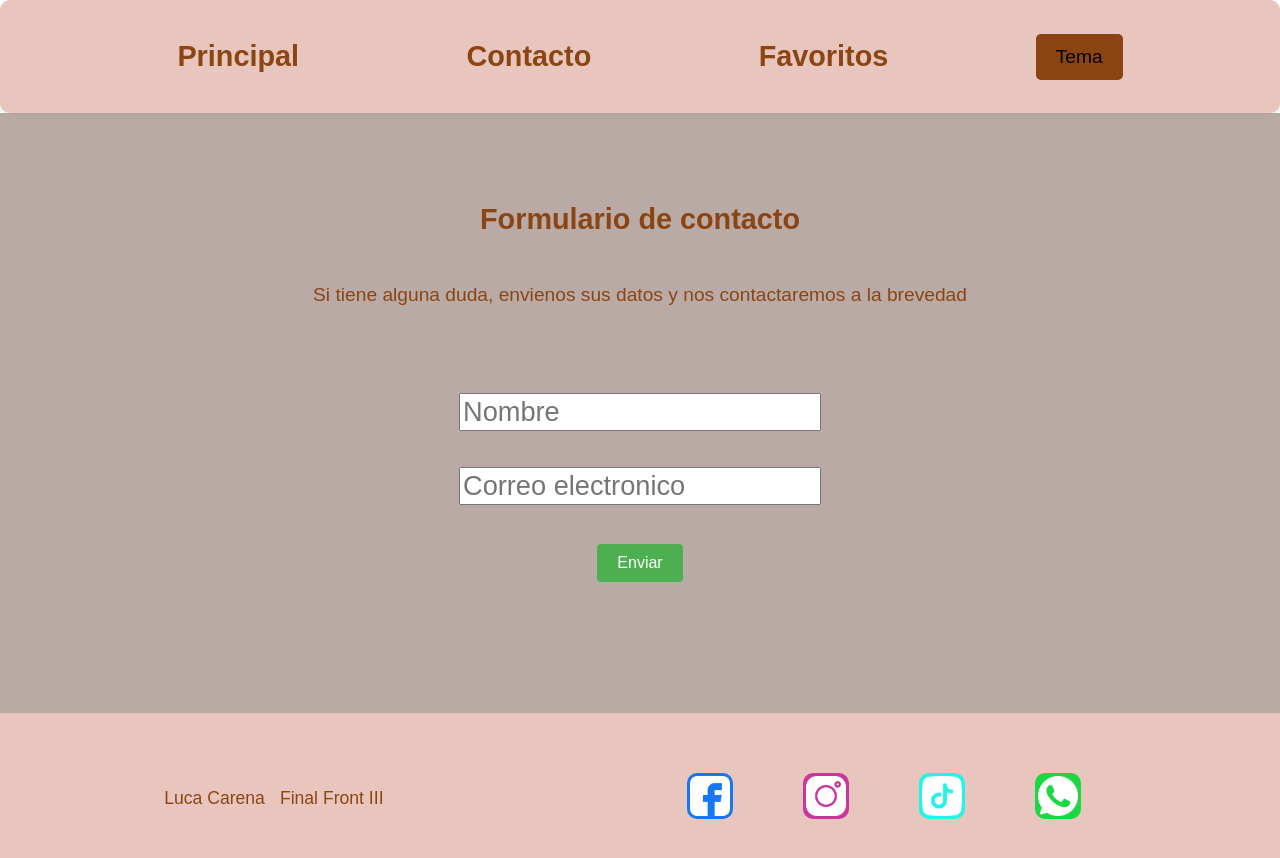
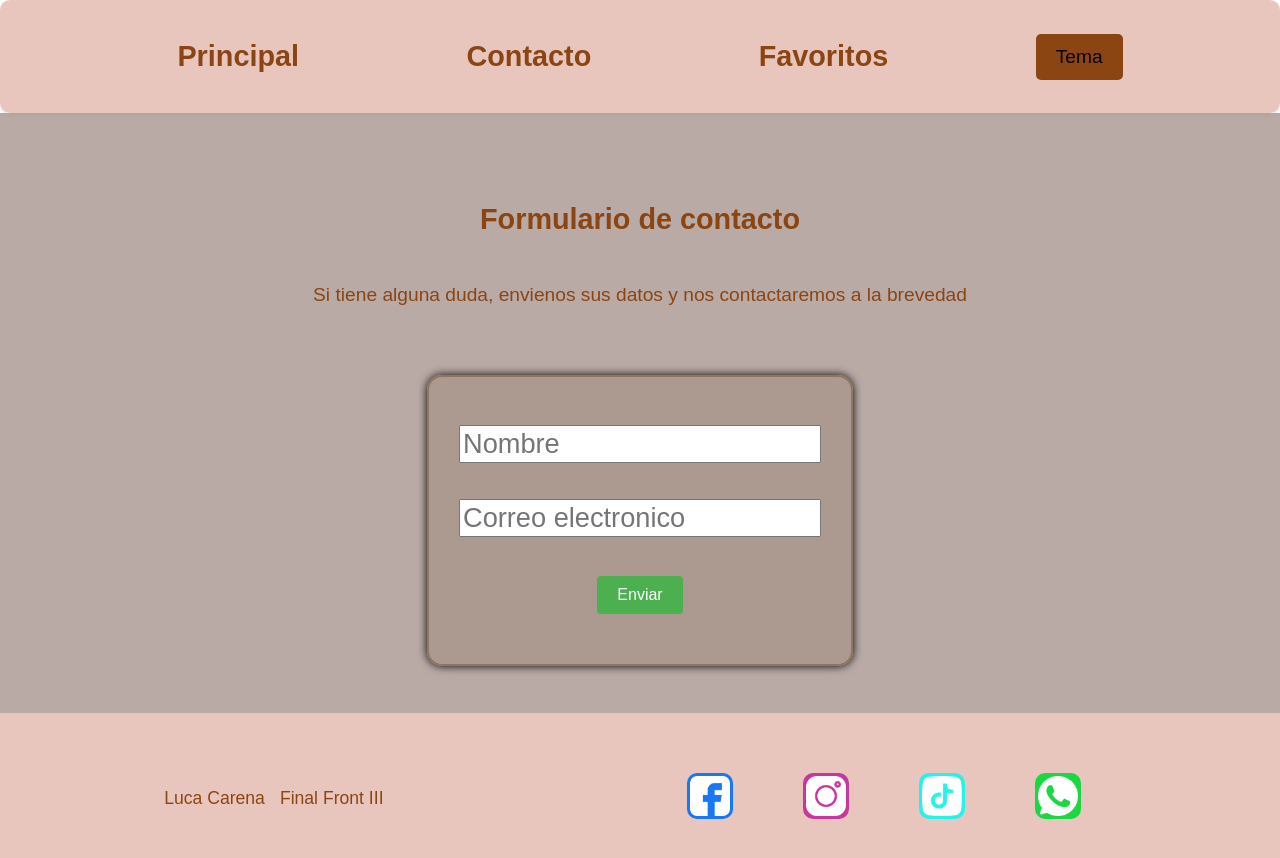
Before and after one commit to LucaCarena97/Final_FrontIII, a React (Vite) app: page /contact in a window 1280 px wide. Shown: the top 858 px of the page. Built offline with nearby package versions, Linux system fonts and the light colour scheme.

Commit message:
estilos form

```diff
--- a/src/App.jsx
+++ b/src/App.jsx
@@ -6,13 +6,11 @@ import { Contact } from "./routes/Contact";
 import { Navbar } from "./components/Navbar";
 import { Detail } from "./routes/Detail";
 import { Footer } from "./components/Footer";
-import { ContextProvider } from "./components/utils/ContextProvider";
 
 function App() {
   return (
     <>
       <div className="App">
-        <ContextProvider>
         <Router>
           <Navbar />
           <Routes>
@@ -23,7 +21,6 @@ function App() {
           </Routes>
           <Footer />
         </Router>
-        </ContextProvider>
       </div>
     </>
   );
--- a/src/components/Form.jsx
+++ b/src/components/Form.jsx
@@ -64,9 +64,9 @@ export function Form() {
             Enviar
           </button>
         )}
+        {error && <p className="error">{error}</p>}
+        {mensaje && <p className="enviado">{mensaje}</p>}
       </form>
-      {error && <p className="error">{error}</p>}
-      {mensaje && <p className="enviado">{mensaje}</p>}
     </div>
   );
 }
--- a/src/components/Form.modules.css
+++ b/src/components/Form.modules.css
@@ -3,6 +3,11 @@
   flex-direction: column;
   align-items: center;
   margin-top: 50px;
+  border: 2px solid #8f755d;
+  background-color: #8f755d4f;
+  padding: 30px;
+  border-radius: 15px;
+  box-shadow: 0px 0px 10px black;
 }
 
 .formulario-input {
@@ -29,7 +34,7 @@
 .error {
   font-family: "Franklin Gothic Medium", "Arial Narrow", Arial, sans-serif;
   text-align: center;
-  color: red;
+  color: rgba(172, 22, 22, 0.884);
   font-size: 1.1rem;
 }
 
--- a/src/main.jsx
+++ b/src/main.jsx
@@ -2,11 +2,14 @@ import React from "react";
 import ReactDOM from "react-dom/client";
 import App from "./App.jsx";
 import { BrowserRouter } from "react-router-dom";
+import { ContextProvider } from "./components/utils/ContextProvider.jsx";
 
 ReactDOM.createRoot(document.getElementById("root")).render(
   <React.StrictMode>
-    <BrowserRouter />
-    <App />
-    <BrowserRouter />
+    <ContextProvider>
+      <BrowserRouter />
+      <App />
+      <BrowserRouter />
+    </ContextProvider>
   </React.StrictMode>
 );
```
Lines whose indentation alone changed are shown as unchanged.
